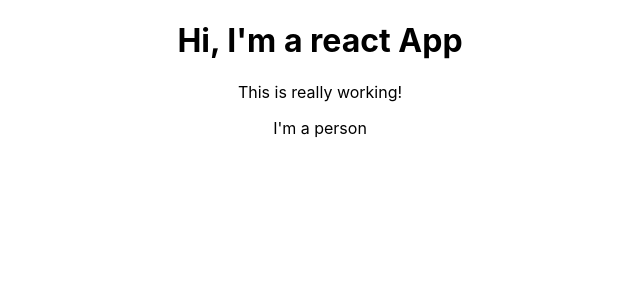
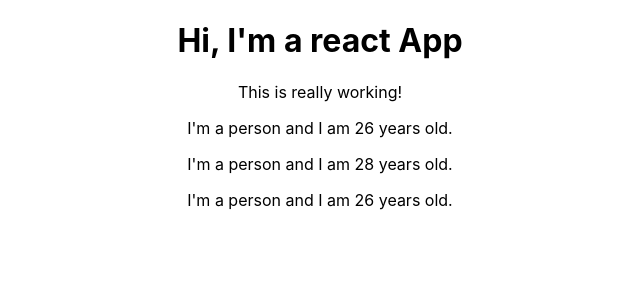
Before and after one commit to kimanicharles911/burger_restaurant_drivethru_w_react_js, a React (Create React App) app: page / in a window 1280 px wide. Shown: the top 300 px of the page, without its empty margins (320-960 px from the left). Built offline with nearby package versions, Linux system fonts and the light colour scheme.

Commit message:
dynamic content like calculations  functions in JSX of compoents

```diff
--- a/src/App.js
+++ b/src/App.js
@@ -7,6 +7,8 @@
       <h1>Hi, I'm a react App</h1>
       <p>This is really working!</p>
       <Person />
+      <Person />
+      <Person />
     </div>
   );
   /* return React.createElement("div",  {className: "App"}, React.createElement("h1", null, "Hi I'm a React App!!!")); */
--- a/src/Person/Person.jsx
+++ b/src/Person/Person.jsx
@@ -1,7 +1,7 @@
 const Person = () => {
   return(
     <>
-      <p>I'm a person</p>
+      <p>I'm a person and I am {Math.floor(Math.random() * 30)} years old.</p>
     </>
   );
 }
```
